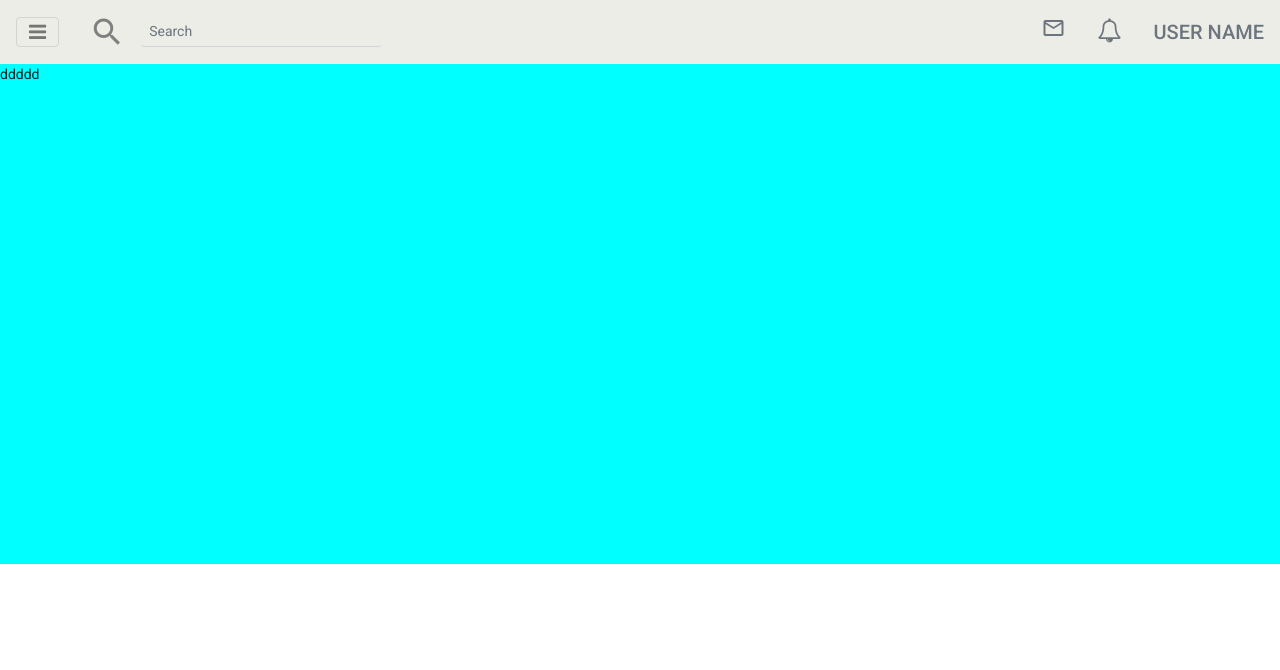
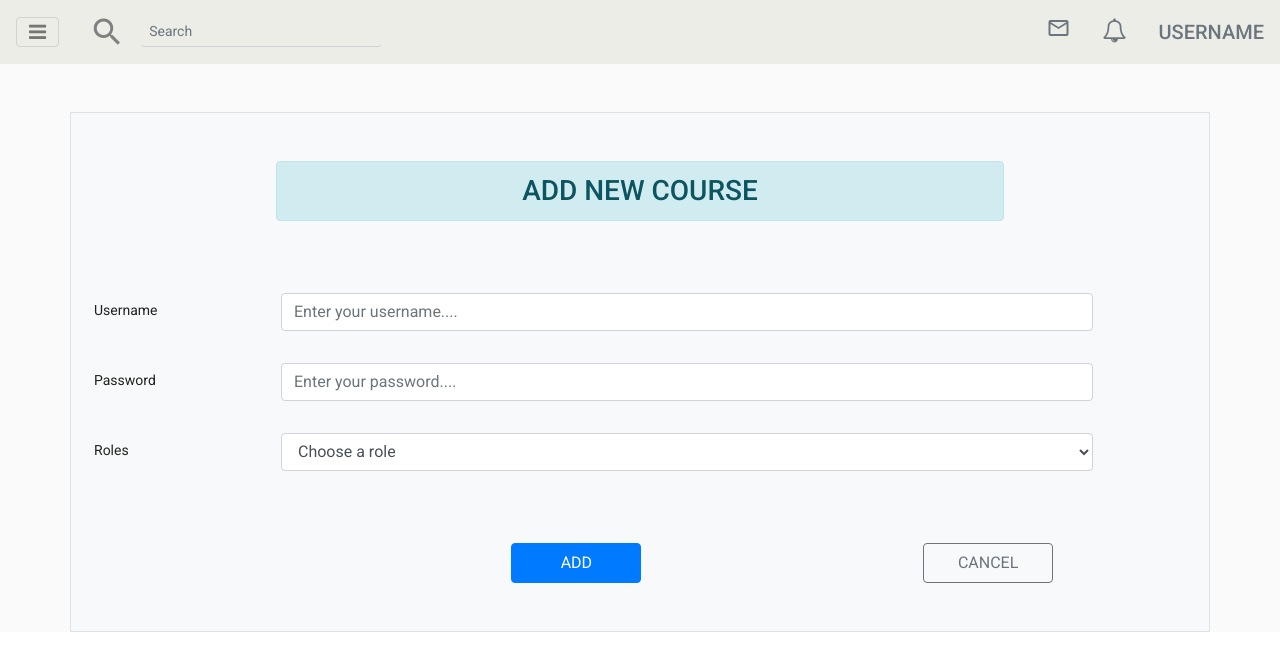
Before and after one commit to Duytv081298/Enterprise_Web_Software_Development_COMP1640, an Angular app: page / in a window 1280 px wide. Shown: the top 670 px of the page. Built offline with nearby package versions, Linux system fonts and the light colour scheme.

Commit message:
list-account and add-account

```diff
--- a/src/app/app.module.ts
+++ b/src/app/app.module.ts
@@ -11,13 +11,17 @@ import { AppRoutingModule } from './app-routing.module';
 import { AppComponent } from './app.component';
 import { SidebarComponent } from './components/sidebar/sidebar.component';
 import { HeaderComponent } from './components/header/header.component';
-import { BrowserAnimationsModule } from '@angular/platform-browser/animations'
+import { BrowserAnimationsModule } from '@angular/platform-browser/animations';
+import { ListAccountComponent } from './components/list-account/list-account.component';
+import { AddAccountComponent } from './components/add-account/add-account.component'
 
 @NgModule({
   declarations: [
     AppComponent,
     SidebarComponent,
     HeaderComponent,
+    ListAccountComponent,
+    AddAccountComponent,
   ],
   imports: [
     BrowserModule,
--- /dev/null
+++ b/src/app/components/add-account/add-account.component.css
@@ -0,0 +1,7 @@
+/* #btn-add{
+    margin-left: 130px;
+} */
+
+#content{
+    margin-left: 670px;
+}
--- /dev/null
+++ b/src/app/components/add-account/add-account.component.html
@@ -0,0 +1,45 @@
+<div class="container bg-light border mt-5">
+
+  <div class="row justify-content-center my-5">
+      <div class="col-lg-8">
+          <div class="alert alert-info alert-dismissable text-center">
+              <p class="h3 m-0 text-uppercase">Add new course</p>
+          </div>
+      </div>
+  </div>
+
+  <div class="form-group">
+    <div class="form-group row p-2">
+      <label for="staticEmail" class="col-lg-2 col-form-label">Username</label>
+      <div class="col-lg-9">
+        <input type="text" class="form-control" id="username" placeholder="Enter your username....">
+      </div>
+    </div>
+    <div class="form-group row p-2">
+      <label for="inputPassword" class="col-lg-2 col-form-label">Password</label>
+      <div class="col-lg-9">
+        <input type="password" class="form-control" id="inputPassword" placeholder="Enter your password....">
+      </div>
+    </div>
+    <div class="form-group row p-2">
+        <label for="inputPassword" class="col-lg-2 col-form-label">Roles</label>
+        <div class="dropdown col-lg-9">
+          <div class="form-group">
+            <select class="form-control" id="exampleSelect1">
+              <option selected>Choose a role</option>
+              <option>Students</option>
+              <option>Staffs</option>
+              <option>Tutors</option>
+            </select>
+        </div>
+        </div>
+    </div>
+
+      <div class="form-group row my-5">
+          <div class="col-lg-9 ml-auto text-right d-flex justify-content-around">
+              <input type="button" class="btn btn-primary" value="ADD" style="width: 130px; height: 40px;" />
+              <input type="reset" class="btn btn-outline-secondary " value="CANCEL" style="width: 130px; height: 40px;" />
+          </div>
+      </div>
+  </div>
+</div>
--- /dev/null
+++ b/src/app/components/add-account/add-account.component.ts
@@ -0,0 +1,15 @@
+import { Component, OnInit } from '@angular/core';
+
+@Component({
+  selector: 'app-add-account',
+  templateUrl: './add-account.component.html',
+  styleUrls: ['./add-account.component.css']
+})
+export class AddAccountComponent implements OnInit {
+
+  constructor() { }
+
+  ngOnInit(): void {
+  }
+
+}
--- a/src/app/components/header/header.component.css
+++ b/src/app/components/header/header.component.css
@@ -32,11 +32,8 @@ mat-sidenav {
     }
   }
 
-  @media screen and (max-width: 400px) {
-    #search-form {
-        visibility: hidden;
+  /* @media screen and (max-width: 400px) {
+    .nav{
+        width: 500px;
     }
-    .nav{
-        width: 100%;
-    }
-  }
+  } */
--- a/src/app/components/header/header.component.html
+++ b/src/app/components/header/header.component.html
@@ -13,8 +13,8 @@
                 <i class="material-icons" style="font-size: 1.8em; color: gray;">search</i>
                 <input class="form-control form-control-sm ml-3 w-75 border-top-0 border-right-0 border-left-0" style="background-color: #ECEDE7;" type="text" placeholder="Search" aria-label="Search">
             </div>
-            <span class="toolbar-spacer"></span>
-            <ul class="nav">
+
+            <ul class="nav ml-auto">
                 <li class="nav-item dropdown align-self-center">
                     <a class="nav-link dropdown-toggle text-secondary" data-toggle="dropdown" href="#"><i class="material-icons" style="font-size: 1.2em;">mail_outline</i></a>
                     <div class="dropdown-menu dropdown-menu-left m-0 p-0">
@@ -36,7 +36,7 @@
                     </div>
                 </li>
                 <li class="nav-item dropdown align-self-center">
-                    <a class="nav-link dropdown-toggle text-secondary" data-toggle="dropdown" href="#">USER NAME</a>
+                    <a class="nav-link dropdown-toggle text-secondary" data-toggle="dropdown" href="#">USERNAME</a>
                     <div class="dropdown-menu dropdown-menu-right m-0 p-0">
                         <p class="text-center p-1 py-2" style="background-color: darkgrey;">WELCOME!</p>
                         <a class="dropdown-item" href="#"><i class="fa fa-user-circle-o mr-2"></i> PROFILE</a>
@@ -48,8 +48,7 @@
             </ul>
 
         </mat-toolbar>
-        <div style="height: 500px; background-color: aqua;">
-            ddddd
-        </div>
+        <!-- <app-list-account></app-list-account> -->
+        <app-add-account></app-add-account>
     </mat-sidenav-content>
 </mat-sidenav-container>
--- /dev/null
+++ b/src/app/components/list-account/list-account.component.html
@@ -0,0 +1,39 @@
+<div class="container-fluid">
+    <div class="p-4">
+        <div class="h3">Account</div>
+        <div class="h5">Home > List of accounts</div>
+    </div>
+    <div class="card-body bg-light">
+        <div class="h2 text-center">LIST OF ACCOUNTS</div>
+        <table class="table text-center">
+            <thead class="table-info">
+              <tr>
+                <th scope="col">No.</th>
+                <th scope="col">Username</th>
+                <th scope="col">Password</th>
+                <th scope="col">Status</th>
+              </tr>
+            </thead>
+            <tbody>
+              <tr>
+                <th scope="row">1</th>
+                <td>TrinhVanDuy</td>
+                <td>helloworld</td>
+                <td>actived</td>
+              </tr>
+              <tr>
+                <th scope="row">2</th>
+                <td>TrinhVanDuy</td>
+                <td>helloworld</td>
+                <td>actived</td>
+              </tr>
+              <tr>
+                <th scope="row">3</th>
+                <td>TrinhVanDuy</td>
+                <td>helloworld</td>
+                <td>actived</td>
+              </tr>
+            </tbody>
+          </table>
+    </div>
+</div>
--- /dev/null
+++ b/src/app/components/list-account/list-account.component.ts
@@ -0,0 +1,15 @@
+import { Component, OnInit } from '@angular/core';
+
+@Component({
+  selector: 'app-list-account',
+  templateUrl: './list-account.component.html',
+  styleUrls: ['./list-account.component.css']
+})
+export class ListAccountComponent implements OnInit {
+
+  constructor() { }
+
+  ngOnInit(): void {
+  }
+
+}
```
Also changed, not shown: src/app/components/list-account/list-account.component.css (added), 2 other files (tests, documents, lock files or other folders).
